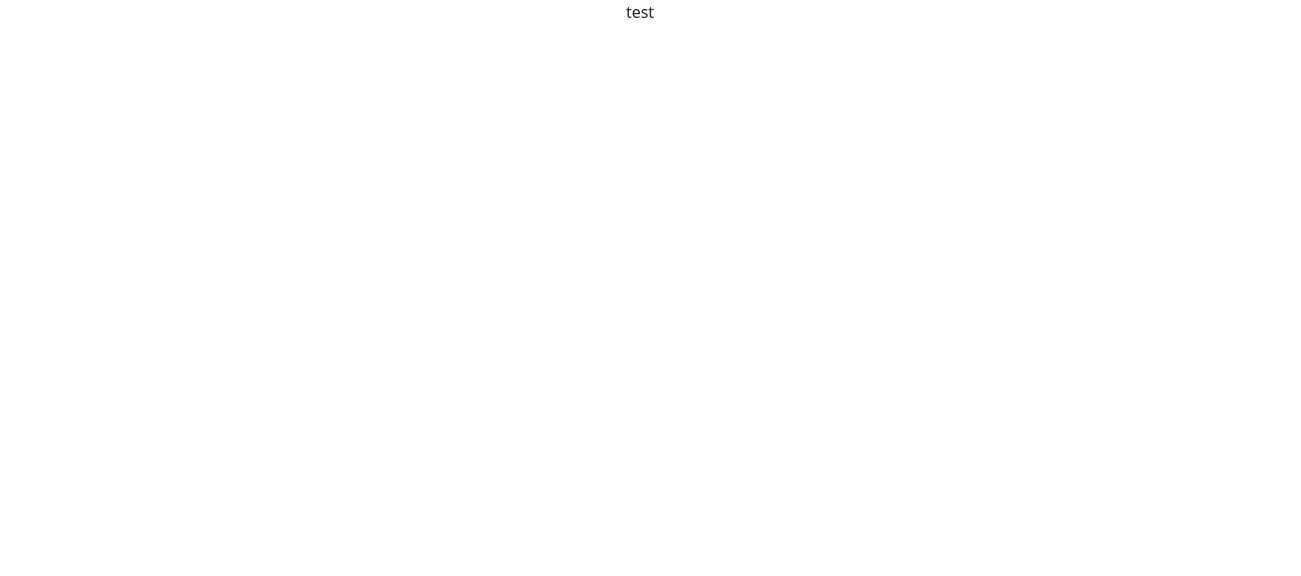
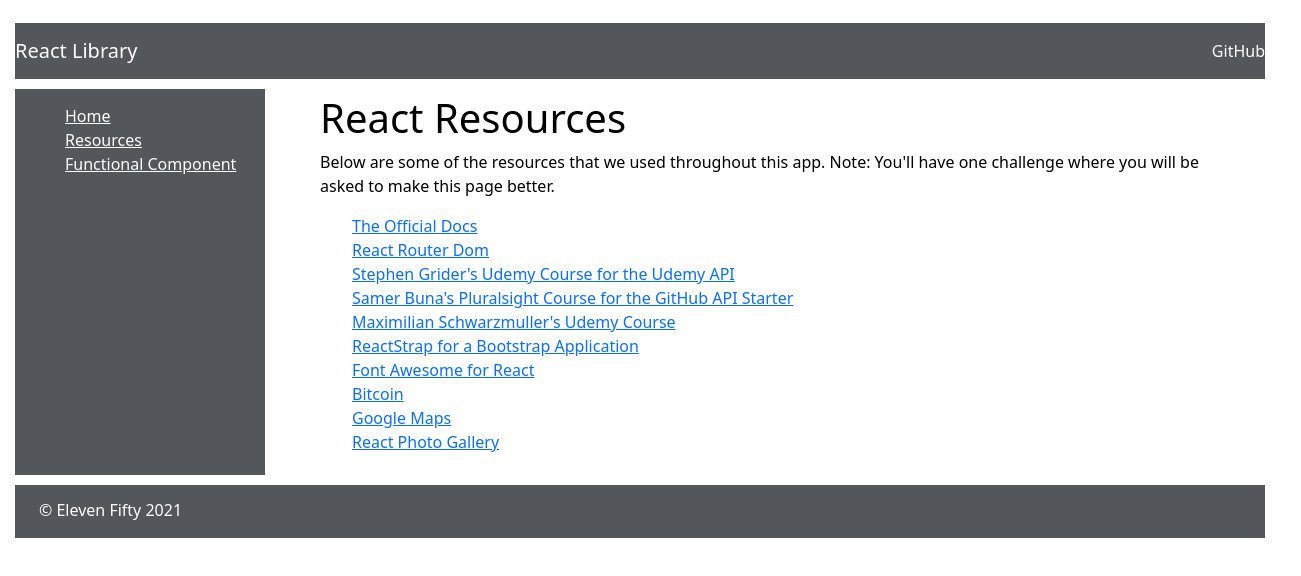
Before and after one commit to jalupto/React-Practice, a React (Create React App) app: page /resources in a window 1280 px wide. Shown: the top 576 px of the page, 1301 px wide, since content can reach past the window. Built offline with nearby package versions, Linux system fonts and the light colour scheme.

Commit message:
finish react intro

```diff
--- a/src/App.css
+++ b/src/App.css
@@ -1,3 +1,83 @@
+/* body */
+body {
+  padding: 15px;
+  background-color: white;
+  font: Belleza;
+}
+
+/* footer */
+footer {
+  background-color:#53565A;
+  color: white;
+  margin-top: 10px;
+}
+
+footer p {
+  margin-top: 0.8em !important;
+  margin-left: 1.5em;
+}
+
+/* main */
+.main {
+  background-color: white;
+  color: black;
+  height: 100%;
+  min-height: 100%;
+}
+
+.mainDiv {
+  margin: auto;
+  width: 90%;
+  padding: 5px;
+}
+
+.sidebar {
+  display: flex;
+  background-color: #53565a;
+  margin-top: 10px;
+}
+
+ul {
+  list-style-type: none;
+}
+
+/* Sidebar */
+.sidebar-list-styling {
+  padding-left: 50px;
+  padding-top: 15px;
+  width: 20%;
+  background-color: #53565a;
+  color: white;
+}
+
+.sidebar-list a {
+  color: white;
+  padding: 0;
+}
+
+.sidebar-route {
+  flex: 1;
+  padding: '00px';
+}
+
+/* header */
+.header {
+  margin-top: 0.5em !important;
+  text-align: center;
+  background-color: #53565a;
+  color: white;
+}
+
+.header a {
+  color: white;
+}
+
+.header p {
+  margin-top: 0.8em !important;
+}
+
+/*====================================================================
+
 .App {
   text-align: center;
 }
@@ -36,3 +116,4 @@
     transform: rotate(360deg);
   }
 }
+*/
--- a/src/App.js
+++ b/src/App.js
@@ -3,10 +3,21 @@ import React from 'react';
 import 'bootstrap/dist/css/bootstrap.css';
 import './App.css';
 
+import Footer from './components/site/Footer';
+import Header from './components/site/Header';
+import Sidebar from './components/site/Sidebar';
+import {
+    BrowserRouter as Router
+} from 'react-router-dom';
+
 function App() {
     return (
         <div className='App'>
-            test
+            <Header />
+            <Router>
+                <Sidebar />
+            </Router>
+            <Footer />
         </div>
     );
 }
--- a/src/components/site/Header.js
+++ b/src/components/site/Header.js
@@ -13,7 +13,7 @@ const Header = () => {
                 <NavbarBrand href='/'>React Library</NavbarBrand>
                 <Nav className='ml-auto' navbar>
                     <NavItem>
-                        <NavLink href='https://github.com/jalupto/React-Practice'>
+                        <NavLink href='https://github.com/jalupto/React-Practice.git'>
                             GitHub
                         </NavLink>
                     </NavItem>
--- a/src/components/site/Home.js
+++ b/src/components/site/Home.js
@@ -0,0 +1,30 @@
+import {Link} from 'react-router-dom';
+
+const Home = () => {
+    return(
+        <div className='main'>
+            <div className='mainDiv'>
+                <h1>Welcome to React Fundamentals at Eleven Fifty</h1>
+                <p>
+                    This app is intended to be a starter/tutorial app for your upcoming project and a learning sandbox for you in months and years to come should you continue to develop software with React. In this application, we will work through some of the basic React concepts, build out some small applications, and then unleash you to build your own applications.
+                </p>
+                <hr />
+                <h1>Important Notes</h1>
+                <ul>
+                    <li>Being component based, you can move on to the next module.</li>
+                    <li>The styling is intentionally left bland in some spots. Just a sandbox.</li>
+                    <li>At this phase, this site is not yet responsive.</li>
+                    <li>Refactor the text on this page and make this your own project.</li>
+                    <li>This app simply scratches the surface on what is possible with React.</li>
+                    <li>We have tried to collect the very best resources for this app, and we have cited those <Link to='/resources'>here</Link>.</li>
+                    <li>The set up for this app might be the most confusing part. Hang in there!</li>
+                    <li>
+                        <Link to='/resources'>React Resources</Link>
+                    </li>
+                </ul>
+            </div>
+        </div>
+    );
+};
+
+export default Home;
--- a/src/components/site/Resources.js
+++ b/src/components/site/Resources.js
@@ -0,0 +1,64 @@
+const Resources = () => {
+    return(
+        <div className='main'>
+            <div className='mainDiv'>
+                <h1>React Resources</h1>
+                <p>Below are some of the resources that we used throughout this app. Note: You'll have one challenge where you will be asked to make this page better.</p>
+                <ul>
+                    <li>
+                        <a href='https://reactjs.org/docs/getting-started.html' target='_blank' rel="noreferrer">
+                            The Official Docs
+                        </a>
+                    </li>
+                    <li>
+                        <a href='https://reacttraining.com/react-router' target='_blank' rel="noreferrer">
+                            React Router Dom
+                        </a>
+                    </li>
+                    <li>
+                        <a href='https://www.udemy.com/course/react-redux/' target='_blank' rel="noreferrer">
+                            Stephen Grider's Udemy Course for the Udemy API
+                        </a>
+                    </li>
+                    <li>
+                        <a href='https://www.pluralsight.com/course/react-js-getting-started' target='_blank' rel="noreferrer">
+                            Samer Buna's Pluralsight Course for the GitHub API Starter
+                        </a>
+                    </li>
+                    <li>
+                        <a href='https://www.udemy.com/course/react-the-guide-incl-redux' target='_blank' rel="noreferrer">
+                            Maximilian Schwarzmuller's Udemy Course
+                        </a>
+                    </li>
+                    <li>
+                        <a href='https://reactstrap.github.io/' target='_blank' rel="noreferrer">
+                            ReactStrap for a Bootstrap Application
+                        </a>
+                    </li>
+                    <li>
+                        <a href='https://gorangajic.github.io/react-icons/fa.html' target='_blank' rel="noreferrer">
+                            Font Awesome for React
+                        </a>
+                    </li>
+                    <li>
+                        <a href='https://github.com/bmorelli25/interactive-bitcoin-price-chart' target='_blank' rel="noreferrer">
+                            Bitcoin
+                        </a>
+                    </li>
+                    <li>
+                        <a href='https://github.com/mthorry/earthquakes-mapper' target='_blank' rel="noreferrer">
+                            Google Maps
+                        </a>
+                    </li>
+                    <li>
+                        <a href='https://neptunian.github.io/react-photo-gallery' target='_blank' rel="noreferrer">
+                            React Photo Gallery
+                        </a>
+                    </li>
+                </ul>
+            </div>
+        </div>
+    );
+};
+
+export default Resources;
--- a/src/components/site/Sidebar.js
+++ b/src/components/site/Sidebar.js
@@ -0,0 +1,30 @@
+import {
+    Route,
+    Link,
+    Switch
+} from 'react-router-dom';
+import Home from './Home';
+import Resources from './Resources';
+
+const Sidebar = () => {
+    return(
+        <div className='sidebar'>
+            <div className='sidebar-list-styling'>
+                <ul className='sidebar-list list-unstyled'>
+                    <li><Link to='/'>Home</Link></li>
+                    <li><Link to='/resources'>Resources</Link></li>
+                    <li><Link to='/functionalcomponent'>Functional Component</Link></li>
+                </ul>
+            </div>
+            <div className='sidebar-route'>
+                <Switch>
+                    <Route exact path='/home'><Home /></Route>
+                    <Route exact path='/resources'><Resources /></Route>
+                    <Route exact path='/'><Home /></Route>
+                </Switch>
+            </div>
+        </div>
+    );
+};
+
+export default Sidebar;
```
